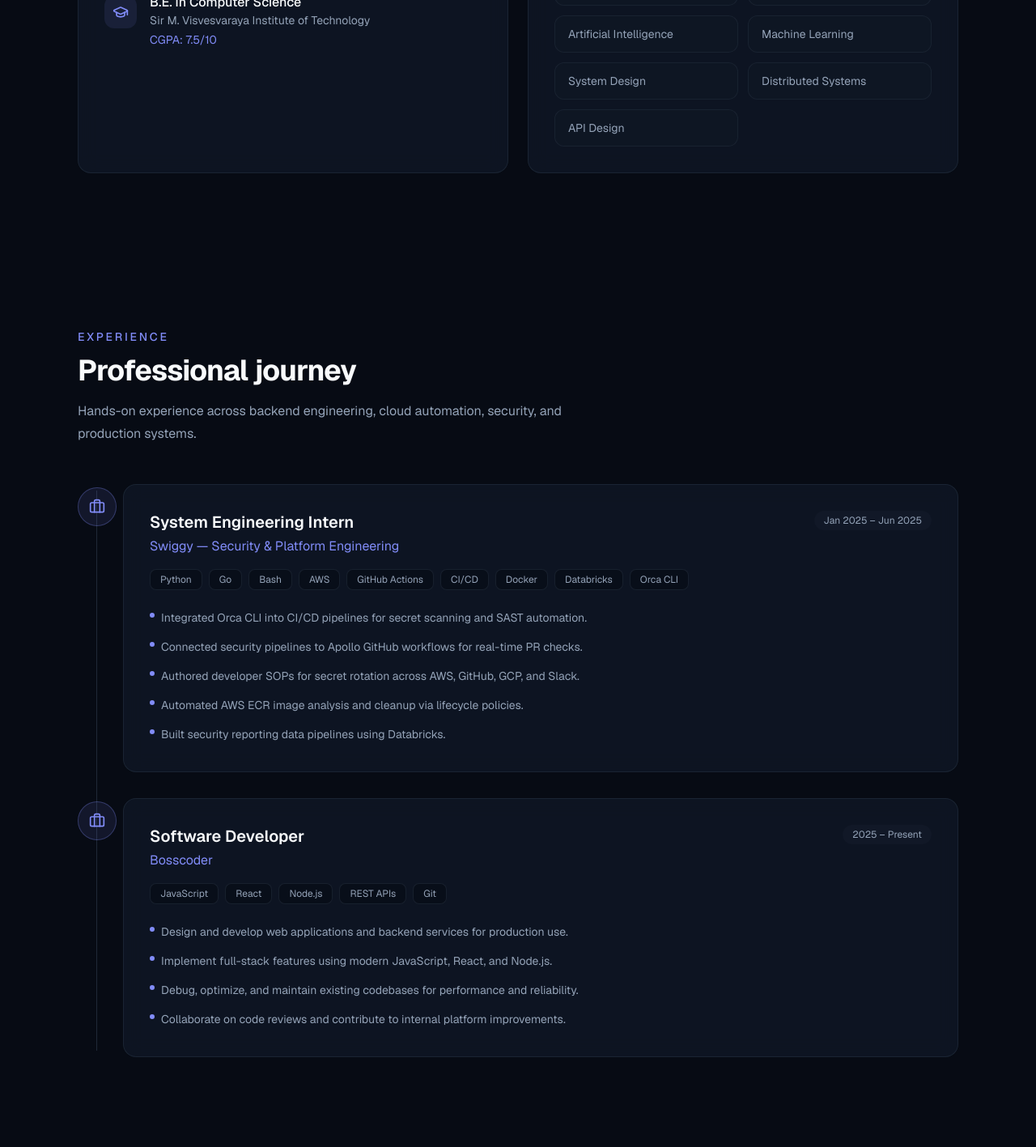
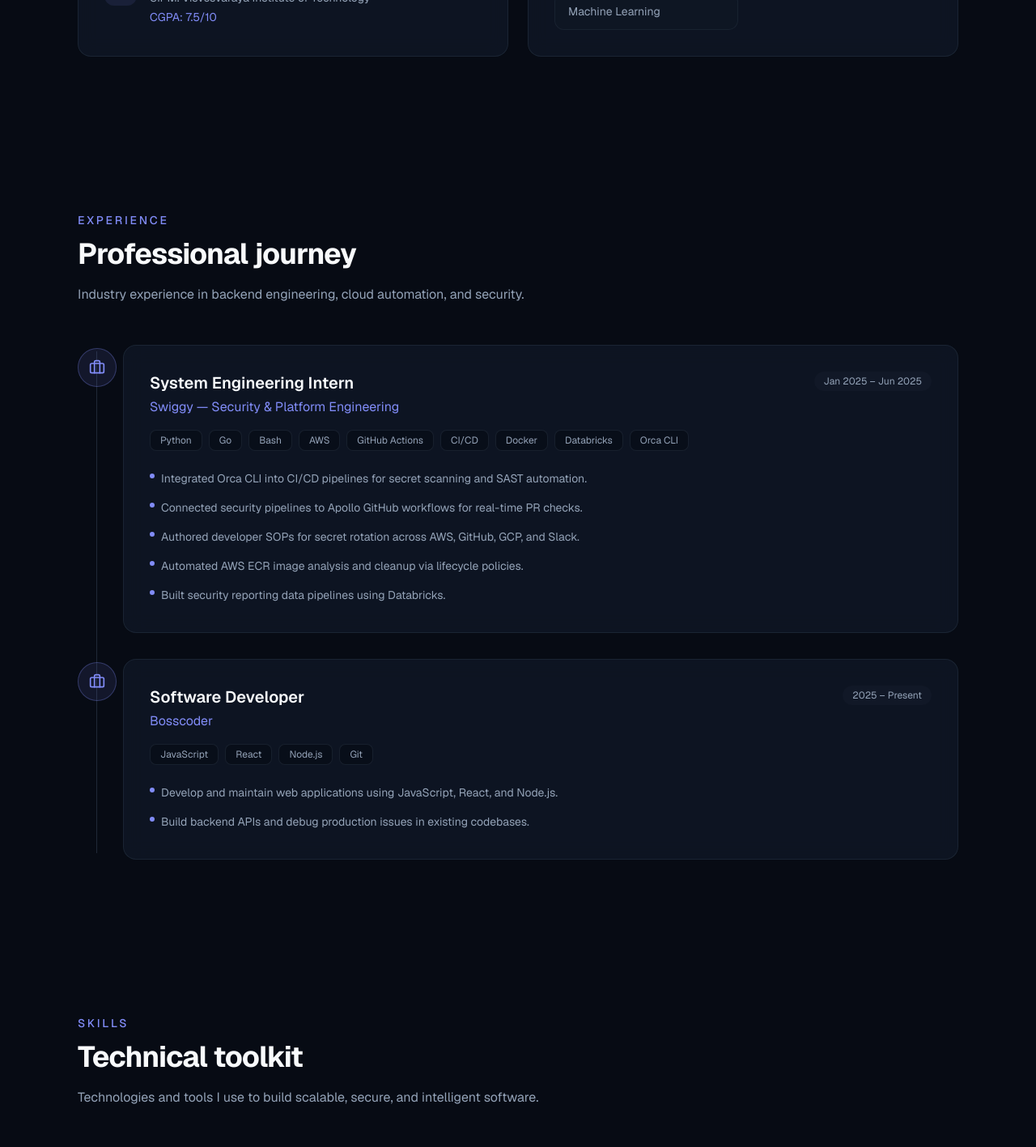
Before and after one commit to deepakgoudasirsi/deepak-portfolio, a Next.js app: page / in a window 1280 px wide. Shown: the part 1330-2747 px from the top of the page at 81% size. Built offline with nearby package versions, Linux system fonts and the light colour scheme.

Commit message:
Streamline portfolio for MNC backend roles with verified experience only.
Lead with Swiggy internship, trim inflated skills and filler certifications, and keep projects aligned with backend, security, and enterprise engineering.

```diff
--- a/src/app/layout.tsx
+++ b/src/app/layout.tsx
@@ -19,12 +19,12 @@ export const metadata: Metadata = {
   description: portfolio.seo.description,
   keywords: [
     "Deepak Gouda",
-    "Software Developer",
     "Backend Engineer",
-    "Backend Engineer",
-    "Portfolio",
-    "Cloud",
-    "AI/ML",
+    "Swiggy",
+    "M.Tech CSE",
+    "AWS",
+    "CI/CD",
+    "Cybersecurity",
   ],
   authors: [{ name: portfolio.name }],
   openGraph: {
--- a/src/components/About.tsx
+++ b/src/components/About.tsx
@@ -9,7 +9,7 @@ export function About() {
       <div className="mx-auto max-w-6xl px-4 sm:px-6 lg:px-8">
         <SectionHeading
           eyebrow="About Me"
-          title="Building reliable, production-ready systems"
+          title="Backend engineer focused on production systems"
           description={portfolio.about.summary}
         />
 
--- a/src/components/Experience.tsx
+++ b/src/components/Experience.tsx
@@ -10,7 +10,7 @@ export function Experience() {
         <SectionHeading
           eyebrow="Experience"
           title="Professional journey"
-          description="Hands-on experience across backend engineering, cloud automation, security, and production systems."
+          description="Industry experience in backend engineering, cloud automation, and security."
         />
 
         <div className="relative space-y-8 before:absolute before:left-[19px] before:top-2 before:h-[calc(100%-1rem)] before:w-px before:bg-border sm:before:left-[23px]">
--- a/src/components/Projects.tsx
+++ b/src/components/Projects.tsx
@@ -13,7 +13,7 @@ export function Projects() {
         <SectionHeading
           eyebrow="Projects"
           title="Selected work"
-          description="Enterprise backend systems, security automation, AI/ML platforms, and research."
+          description="Backend, security, and enterprise systems built with production-grade stacks."
         />
 
         <div className="grid gap-6 lg:grid-cols-2">
--- a/src/data/portfolio.ts
+++ b/src/data/portfolio.ts
@@ -4,13 +4,11 @@ const github = "https://github.com/deepakgoudasirsi";
 
 export const portfolio: PortfolioData = {
   name: "Deepak Gouda",
-  title: "Software Developer | Backend Engineer | Cloud & Security",
-  tagline: "Hi, I'm Deepak Gouda 👋",
+  title: "Backend Engineer | Ex-Swiggy Intern | M.Tech CSE",
+  tagline: "Hi, I'm Deepak Gouda",
   intro:
-    "I build scalable backend systems, cloud-native platforms, and security-focused applications. Experienced in microservices, CI/CD automation, and AI/ML — with a strong focus on shipping reliable production software.",
+    "Backend engineer with M.Tech in Computer Science and intern experience at Swiggy in CI/CD security automation, AWS, and platform engineering. I build backend services, cloud pipelines, and security tooling with Python, Go, Java, and FastAPI.",
   email: "deepakgoudasirsi@gmail.com",
-  // Add public/resume.pdf, then uncomment:
-  // resumeUrl: "/resume.pdf",
   socialLinks: [
     {
       name: "GitHub",
@@ -40,7 +38,7 @@ export const portfolio: PortfolioData = {
   ],
   about: {
     summary:
-      "Computer Science professional specializing in backend engineering, cloud infrastructure, cybersecurity, and AI/ML — with industry experience at Swiggy and hands-on software development at Bosscoder.",
+      "M.Tech CSE graduate from RV College of Engineering with backend and security engineering experience at Swiggy. Currently working as a Software Developer at Bosscoder.",
     educationHighlights: [
       {
         degree: "M.Tech in Computer Science and Engineering",
@@ -56,14 +54,10 @@ export const portfolio: PortfolioData = {
   },
   interests: [
     "Backend Engineering",
-    "Software Development",
-    "Cloud Computing",
+    "Cloud & DevOps",
     "Cybersecurity",
-    "Artificial Intelligence",
+    "System Design",
     "Machine Learning",
-    "System Design",
-    "Distributed Systems",
-    "API Design",
   ],
   experience: [
     {
@@ -94,61 +88,32 @@ export const portfolio: PortfolioData = {
       title: "Software Developer",
       company: "Bosscoder",
       period: "2025 – Present",
-      technologies: ["JavaScript", "React", "Node.js", "REST APIs", "Git"],
+      technologies: ["JavaScript", "React", "Node.js", "Git"],
       responsibilities: [
-        "Design and develop web applications and backend services for production use.",
-        "Implement full-stack features using modern JavaScript, React, and Node.js.",
-        "Debug, optimize, and maintain existing codebases for performance and reliability.",
-        "Collaborate on code reviews and contribute to internal platform improvements.",
+        "Develop and maintain web applications using JavaScript, React, and Node.js.",
+        "Build backend APIs and debug production issues in existing codebases.",
       ],
     },
   ],
   skillCategories: [
     {
-      title: "Programming Languages",
-      skills: [
-        "Python",
-        "Java",
-        "JavaScript",
-        "TypeScript",
-        "SQL",
-        "Bash",
-        "PHP",
-        "C++",
-      ],
+      title: "Languages",
+      skills: ["Python", "Java", "Go", "JavaScript", "TypeScript", "SQL", "Bash"],
     },
     {
-      title: "Backend Development",
+      title: "Backend",
       skills: [
         "Spring Boot",
         "FastAPI",
         "Flask",
-        "Django",
         "Node.js",
-        "Express.js",
         "Microservices",
         "REST APIs",
         "JWT",
-        "OAuth",
       ],
     },
     {
-      title: "Frontend",
-      skills: [
-        "React",
-        "Next.js",
-        "TypeScript",
-        "HTML",
-        "CSS",
-        "Tailwind CSS",
-      ],
-    },
-    {
-      title: "Databases",
-      skills: ["PostgreSQL", "MySQL", "MongoDB", "SQLite", "pgvector"],
-    },
-    {
-      title: "Cloud and DevOps",
+      title: "Cloud & DevOps",
       skills: [
         "AWS",
         "Docker",
@@ -157,31 +122,19 @@ export const portfolio: PortfolioData = {
         "GitHub Actions",
         "CI/CD",
         "Linux",
-        "Git",
-        "GitHub",
       ],
     },
     {
-      title: "Security",
-      skills: [
-        "SAST",
-        "Secret Scanning",
-        "MITRE ATT&CK",
-        "SOC Log Analysis",
-        "IDS",
-        "Cybersecurity",
-      ],
+      title: "Databases",
+      skills: ["PostgreSQL", "MySQL", "MongoDB", "SQLite"],
     },
     {
-      title: "AI and Machine Learning",
-      skills: [
-        "PyTorch",
-        "TensorFlow",
-        "Scikit-learn",
-        "Pandas",
-        "NumPy",
-        "Streamlit",
-      ],
+      title: "Security",
+      skills: ["SAST", "Secret Scanning", "CI/CD Security", "MITRE ATT&CK"],
+    },
+    {
+      title: "AI / ML",
+      skills: ["PyTorch", "TensorFlow", "scikit-learn"],
     },
   ],
   projects: [
@@ -189,11 +142,10 @@ export const portfolio: PortfolioData = {
       title: "Smart Hospital & Telemedicine Platform",
       period: "May 2026 – Jun 2026",
       description:
-        "Enterprise healthcare platform with patient management, appointments, telemedicine, billing, pharmacy workflows, and EHR. Secure REST APIs, JWT auth, Kafka notifications, Redis caching, and Dockerized microservices.",
+        "Healthcare platform with patient management, appointments, telemedicine, and EHR. REST APIs, JWT auth, Kafka, Redis, and Dockerized microservices.",
       technologies: [
         "Java",
         "Spring Boot",
-        "Microservices",
         "Kafka",
         "Redis",
         "PostgreSQL",
@@ -206,14 +158,8 @@ export const portfolio: PortfolioData = {
       title: "FinGuard AI — Fraud Detection & AML",
       period: "Jan 2026 – Mar 2026",
       description:
-        "Enterprise fraud detection and AML workflow platform analyzing financial transactions with ensemble ML, anomaly detection, and explainable AI for real-time fraud scoring and suspicious activity monitoring.",
-      technologies: [
-        "Python",
-        "Machine Learning",
-        "FastAPI",
-        "Anomaly Detection",
-        "XAI",
-      ],
+        "Fraud detection platform for financial transactions using ensemble ML, anomaly detection, and explainable AI for real-time risk scoring.",
+      technologies: ["Python", "FastAPI", "Machine Learning"],
       githubUrl: `${github}/ai-financial-workflow`,
       gradient: "from-emerald-600 via-teal-600 to-cyan-700",
     },
@@ -221,15 +167,8 @@ export const portfolio: PortfolioData = {
       title: "Secure-SLM",
       period: "Apr 2026 – May 2026",
       description:
-        "Lightweight cybersecurity assistant for SOC-style log analysis combining rule-based IDS, ML classification, MITRE ATT&CK retrieval, and local SLM explanations. Runs fully offline for privacy-sensitive environments.",
-      technologies: [
-        "Python",
-        "FastAPI",
-        "scikit-learn",
-        "SQLAlchemy",
-        "Docker",
-        "CI/CD",
-      ],
+        "Cybersecurity assistant for SOC log analysis with rule-based IDS, ML classification, and MITRE ATT&CK retrieval. Runs offline for privacy-sensitive use.",
+      technologies: ["Python", "FastAPI", "scikit-learn", "Docker"],
       githubUrl: `${github}/Secure-SLM`,
       gradient: "from-rose-600 via-red-600 to-orange-700",
     },
@@ -237,28 +176,19 @@ export const portfolio: PortfolioData = {
       title: "Backend-as-a-Service Platform",
       period: "May 2025 – Aug 2025",
       description:
-        "Firebase-inspired backend platform with authentication, storage, email APIs, and flexible data services. Multi-tenant architecture with JWT/OAuth and scalable API-driven development.",
-      technologies: ["Python", "FastAPI", "PostgreSQL", "JWT", "OAuth", "Docker"],
+        "Backend platform with authentication, storage, email APIs, and data services. JWT-based auth and PostgreSQL-backed REST APIs.",
+      technologies: ["Python", "FastAPI", "PostgreSQL", "JWT", "Docker"],
       githubUrl: `${github}/Backend-as-a-Service-BaaS-Platform`,
       gradient: "from-cyan-600 via-blue-600 to-indigo-700",
-    },
-    {
-      title: "AI Security Chatbot",
-      period: "Jun 2025 – Sep 2025",
-      description:
-        "Full-stack cybersecurity awareness assistant educating users on phishing, password attacks, and social engineering with AI-powered responses and real-time threat classification.",
-      technologies: ["Python", "Flask", "AI/ML", "PostgreSQL"],
-      githubUrl: `${github}/AI-Security-Chatbot`,
-      gradient: "from-violet-600 via-purple-600 to-indigo-700",
     },
     {
       title: "Weakly Supervised Learning Framework",
       period: "Apr 2025 – Dec 2025",
       description:
-        "M.Tech research system training high-accuracy models with limited labeled data via pseudo-labeling, consistency regularization, and noise-robust learning.",
-      technologies: ["Python", "PyTorch", "TensorFlow", "Machine Learning"],
+        "M.Tech research project for training models with limited labeled data using pseudo-labeling and consistency regularization.",
+      technologies: ["Python", "PyTorch", "TensorFlow"],
       achievements: [
-        "98.26% accuracy on MNIST using only 10% labeled data.",
+        "98.26% accuracy on MNIST with 10% labeled data.",
         "89.3% accuracy on CIFAR-10.",
       ],
       githubUrl: `${github}/WSL-Framework`,
@@ -281,23 +211,11 @@ export const portfolio: PortfolioData = {
   certifications: [
     { title: "AWS Educate Machine Learning Foundations", issuer: "AWS Educate" },
     { title: "Cisco Python Essentials", issuer: "Cisco" },
-    {
-      title: "Walmart USA Software Engineering Job Simulation",
-      issuer: "Forage",
-    },
-    {
-      title: "JPMorgan Chase Software Engineering Job Simulation",
-      issuer: "Forage",
-    },
-    {
-      title: "Deloitte Australia Technology Job Simulation",
-      issuer: "Forage",
-    },
   ],
   seo: {
-    title: "Deepak Gouda | Software Developer & Backend Engineer",
+    title: "Deepak Gouda | Backend Engineer | Ex-Swiggy",
     description:
-      "Portfolio of Deepak Gouda — Backend Engineer specializing in microservices, cloud, cybersecurity, and AI/ML systems.",
+      "Backend engineer with Swiggy intern experience in CI/CD security, AWS, and platform engineering. M.Tech CSE from RV College of Engineering.",
     url: "https://deepakgoudasirsi.github.io/deepak-portfolio",
     ogImage: "/opengraph-image",
   },
```
